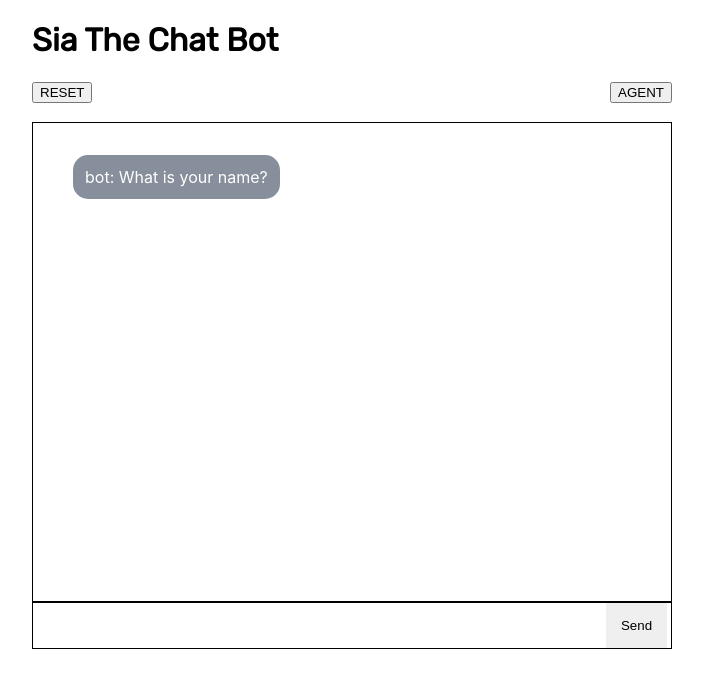
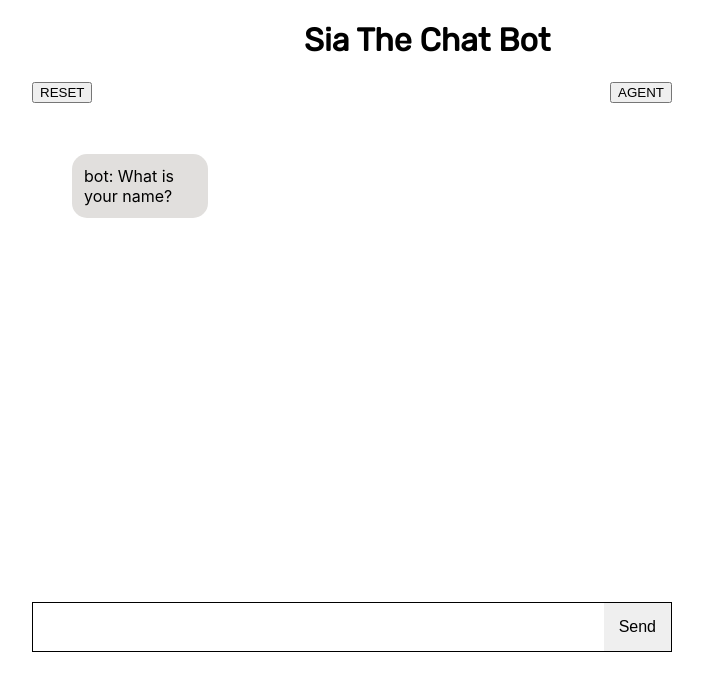
Before and after one commit to OkuhleM/Sia-Chat-Bot, a React (Create React App) app in the folder sia-chat-bot/: page / in a window 1280 px wide. Shown: the top 690 px of the page, without its empty margins (288-991 px from the left). Built offline with nearby package versions, Linux system fonts and the light colour scheme.

Commit message:
reset button create

```diff
--- a/sia-chat-bot/src/App.css
+++ b/sia-chat-bot/src/App.css
@@ -1,16 +1,8 @@
 @import url('https://fonts.googleapis.com/css?family=Rubik');
-
-
-/* body {
-  margin-top: 2%;
-  margin-left: 29rem;
-} */
-
 input {
   width: 89.8%;
   padding: .3rem .6rem;
   font-weight: bold;
-  /* position: relative; */
   border: 0rem;
 }
 .card{
@@ -20,10 +12,7 @@ input {
 }
 .card-container {
   display: flex;
-  /* position: relative; */
-  /* width: 50%; */
   border: 1px solid black;
-  /* margin-right: 23rem; */
 }
 
 .chat-bot-message {
@@ -31,7 +20,6 @@ input {
   color: black;
   padding: 12px;
   border-radius: 50px;
-  /* width: 25%; */
 }
 
 .user-message {
@@ -40,10 +28,8 @@ input {
   height: 39px;
   padding: 12px;
   border-radius: 15px;
-  /* margin-right: 60rem; */
   width: 100%;
   height: fit-content;
-  /* display: inline; */
 }
 
 * {
@@ -51,32 +37,22 @@ input {
 }
 
 .wrapper {
-  /* width: 50%; */
   display: block;
-  border: 1px solid black;
-  /* margin-right: 37vw; */
   height: 60vh;
   overflow-y: scroll;
-  overflow-x: hidden;
-
   box-sizing: border-box;
 }
 
-.agent-buttons {
-  position: relative;
-
-}
-
 .submit {
-  /* margin-right: -3rem; */
   cursor: pointer;
   padding: 15px;
   border: 0rem;
-  font: bold;
+  font-size: 1rem;
+  margin-left: 2rem;
 }
 
 h1 {
-  /* margin-left: 9rem; */
+  margin-left: 17rem;
   font-family: "Rubik";
 }
 
@@ -88,12 +64,20 @@ h1 {
 
 .bot{
   float: left;
-  background-color: #868f9b;
+  background-color: #E1DFDD;
+  color: black;
   width: auto;
+
+  margin-right: 29rem;
+}
+
+p{
+  font-style: in;
 }
 
 .client{
   float: right;
   background-color: #006AFF;
   width: auto;
+  margin: 2rem;
 }
--- a/sia-chat-bot/src/App.js
+++ b/sia-chat-bot/src/App.js
@@ -1,5 +1,5 @@
 import React from 'react';
-import { IoSend } from "react-icons/io5";
+import { FaRobot } from "react-icons/fa";
 import './App.css';
 import { useState, useEffect } from 'react';
 import { useSelector, useDispatch } from 'react-redux';
@@ -13,15 +13,15 @@ const App = () => {
   const [chatbotResponse, setChatbotResponse] = useState("bot: What is your name?");
   const [dialogue, setDialogue] = useState([]);
 
-  useEffect(()=>{
- setDialogue([...dialogue,chatbotResponse])
-  },[])
+  useEffect(() => {
+    setDialogue([...dialogue, chatbotResponse])
+  }, [])
   const handleSubmit = (e) => {
     e.preventDefault();
-    if(inputValue){
+    if (inputValue) {
 
-      setDialogue([...dialogue,`me: ${inputValue}`])
-      setTimeout(()=>botResponse(),2000)
+      setDialogue([...dialogue, `me: ${inputValue}`])
+      setTimeout(() => botResponse(), 2000)
 
     }
     dispatch(updateDialogue())
@@ -34,20 +34,25 @@ const App = () => {
     var conversation = [...dialogue]
 
     if (bot === "bot: What is your name?" && inputValue.length > 0) {
-      console.log("hi",inputValue)
-      bot=`bot: Hi, ${inputValue}\nI can offer help with the following:
+      console.log("hi", inputValue)
+      bot = `bot: Hi, ${inputValue}\nI can offer help with the following:
       \nopt1: The computer is slow
       \nopt2: The computer does not switch on
       \nopt3: The internet is slow `
-      // bot = "Hi ," + inputValue +
-      //  `\n I can offer help with the following:
-      //   \n opt1: The computer is slow
-      //   \n opt2: The computer does not switch on
-      //   \n opt3: The internet is slow`;
+
     } else if (inputValue === "opt1") {
-      bot = "bot: opt1 response"
+      bot = "bot: 1.shut it down and restart it \n 2. Delete duplicate and junk files \n 3. store data on an external disk or in your icloud storage"
     } else if (inputValue === "opt2") {
-      bot = "bot: opt2 response"
+      bot = `bot: 1. check if the power is plugged \n
+      2. check if electricity can reach the power socket \n
+      3. try a different power source 4.check your monitor connection \n
+      4. unplug USB devices `
+    } else if (inputValue === "opt3") {
+      bot = `bot: 1.restart the modem \n
+      2. fix your wifi signal \n
+      3. kill any unwanted background software`
+    }else if(inputValue !== ""){
+      bot = "if problem persist click the agent button to be redirected to our agent"
     }
     var user = `me: ${inputValue}`
     conversation.push(user)
@@ -60,14 +65,22 @@ const App = () => {
     setChatbotResponse(bot)
   }
 
+  const reset = () => {
+console.log("erased",dialogue,inputValue)
+console.log(chatbotResponse)
+setDialogue(
+ [ ...dialogue]
+)
+  }
 
   return (
     <div className='card'>
+
       <h1>Sia The Chat Bot</h1>
       <div className='button-container'>
 
         <div className='reset-button'>
-  <button>RESET</button>
+          <button onClick={reset}>RESET</button>
         </div>
         <div className='agent'>
           <button>AGENT</button>
@@ -81,11 +94,14 @@ const App = () => {
             return (
               <div key={index}>
                 <div>
-                  {chats.match("bot")?
 
-                  <div><p className='bot user-message'>{chats}</p><br/></div>
+                  {chats.match("bot") ?
+
+
+                    <div>
+                      <p className='bot user-message'>{chats}</p><br /></div>
                     :
-                  <div><p className='client user-message'>{chats}</p><br/></div>
+                    <div><p className='client user-message'>{chats}</p><br /></div>
                   }
                 </div>
               </div>
```
Lines whose indentation alone changed are shown as unchanged.
